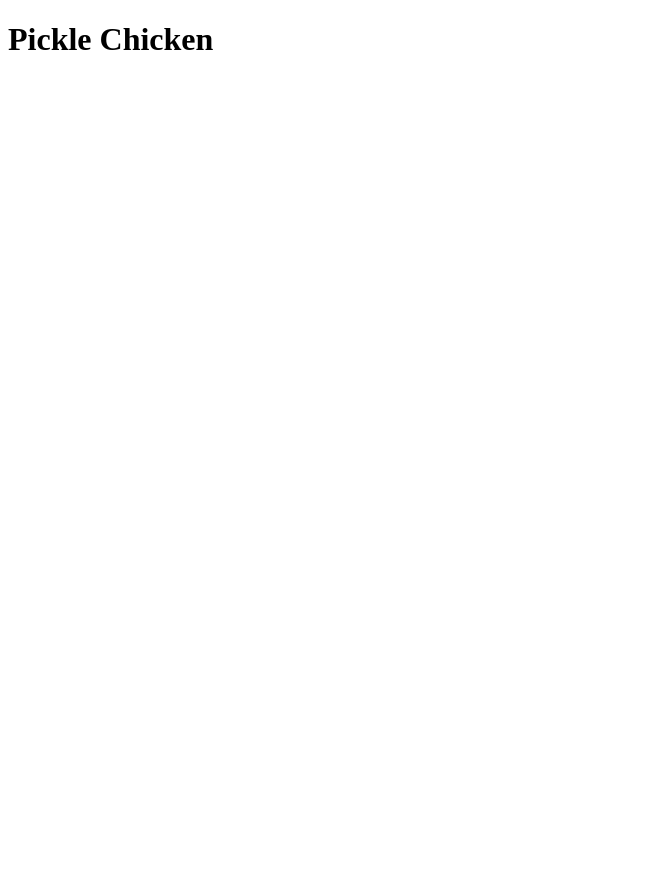
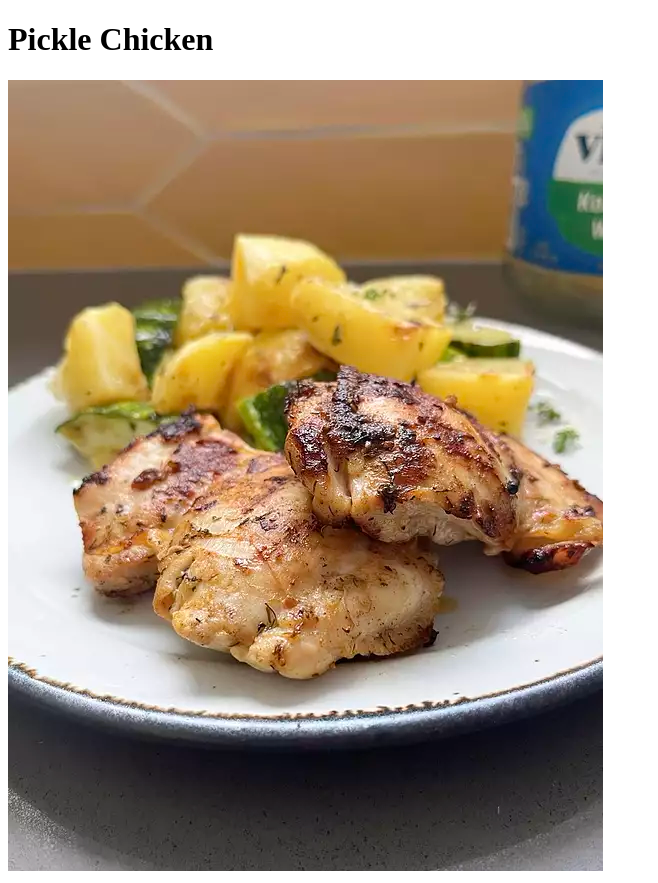
Before and after one commit to Ahiezer7/odin-recipes, a plain HTML site: page recipes/chicken.html in a window 1280 px wide. Shown: the whole page, without its empty margins (0-658 px from the left). Before the commit the page ends 800 px from the top, so only its background shows below. Drawn offline with Linux system fonts and the light colour scheme.

Commit message:
add main image chicken recipe

```diff
--- a/recipes/chicken.html
+++ b/recipes/chicken.html
@@ -6,5 +6,6 @@
   </head>
   <body>
     <h1>Pickle Chicken</h1>
+    <img src="../images/chicken.webp" alt="chicken" />
   </body>
 </html>
```
Also changed, not shown: index.html (+1 -0 lines), images/chicken.webp (added).
